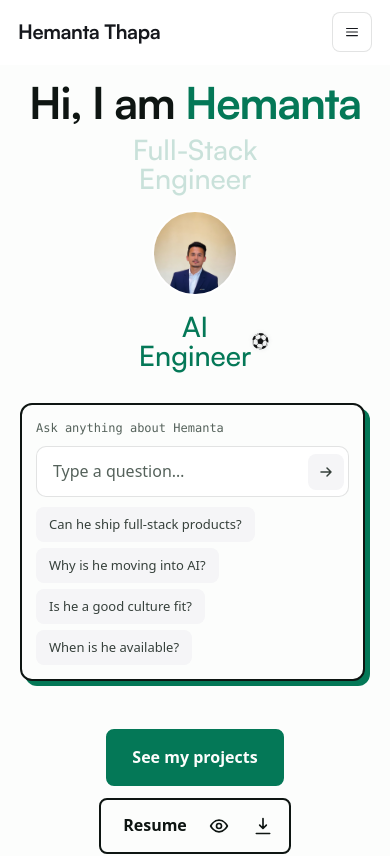
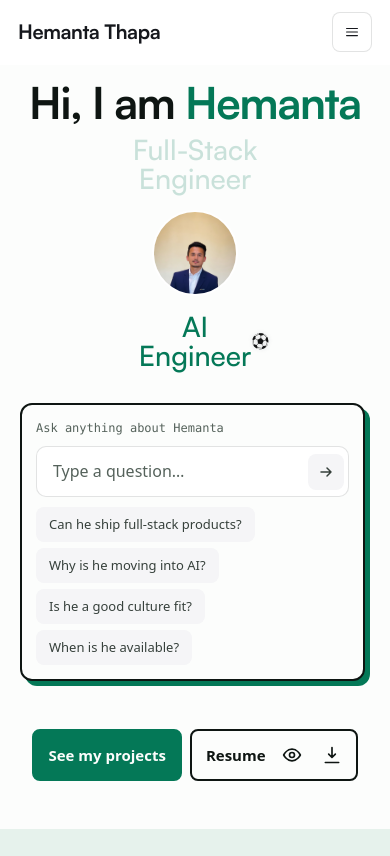
Before and after one commit to hemanta12/hemantathapa_personal_portfolio, a React (Vite) app: page / in a window 390 px wide. Shown: the top 856 px of the page. Built offline with nearby package versions, Linux system fonts and the light colour scheme.

Commit message:
mobile button layout fix

```diff
--- a/src/styles/home.css
+++ b/src/styles/home.css
@@ -199,3 +199,13 @@
 .home-iconbtn:active { background: var(--pale); }
 .home-arrow:active, .home-arrows button:active { background: var(--accent); color: var(--paper); }
 .home-row { overscroll-behavior-x: contain; }
+
+/* keep "See my projects" and the Resume pill on one row on phones */
+@media (max-width: 480px) {
+  .home-ctas { flex-wrap: nowrap; gap: 8px; }
+  .home-ctas .home-btn, .home-resumebar { font-size: 15px; white-space: nowrap; }
+  .home-ctas .home-btn { padding: 12px 14px; }
+  .home-resumebar { padding-left: 14px; }
+  .home-resumebar span { margin-right: 4px; }
+  .home-iconbtn { width: 36px; height: 36px; }
+}
```
